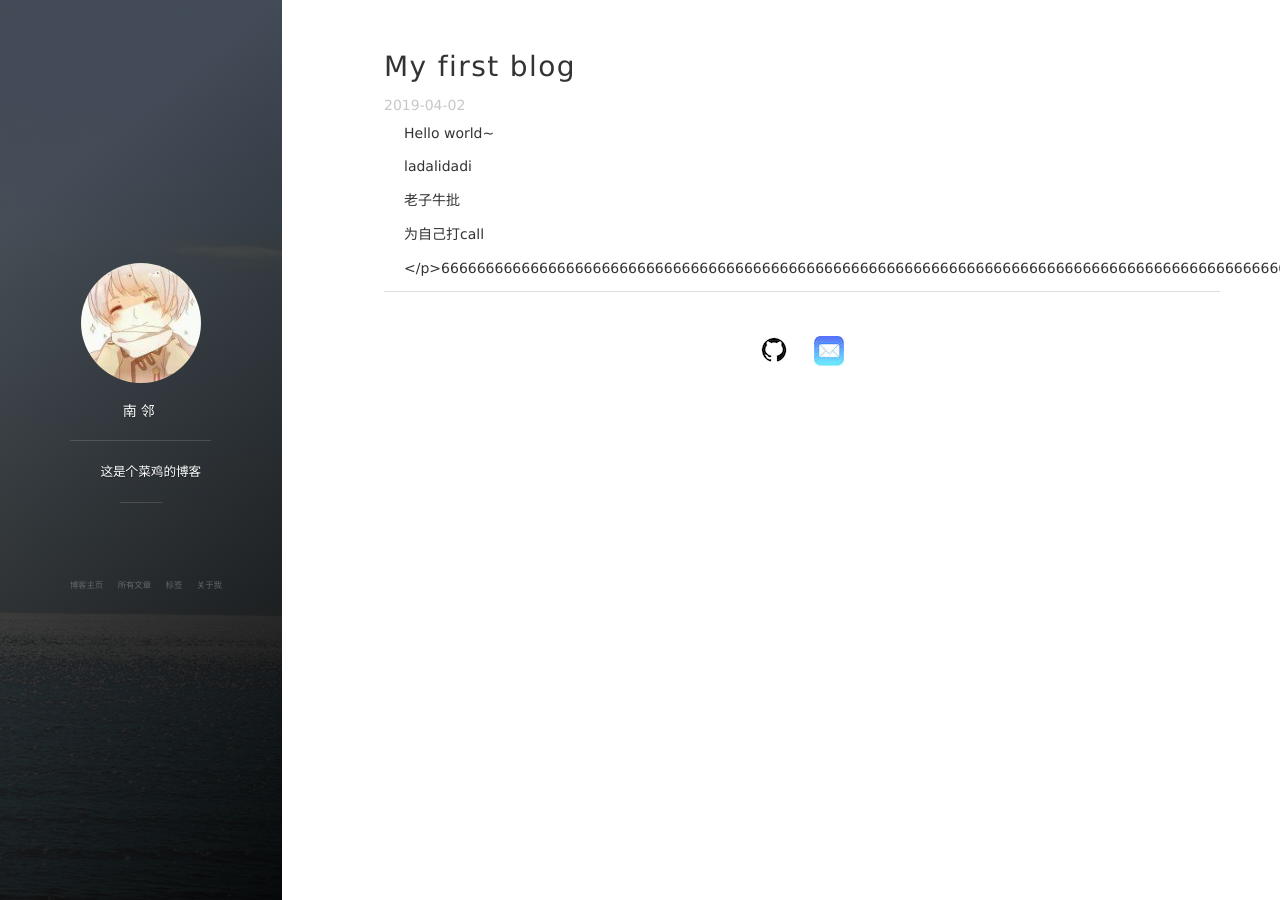
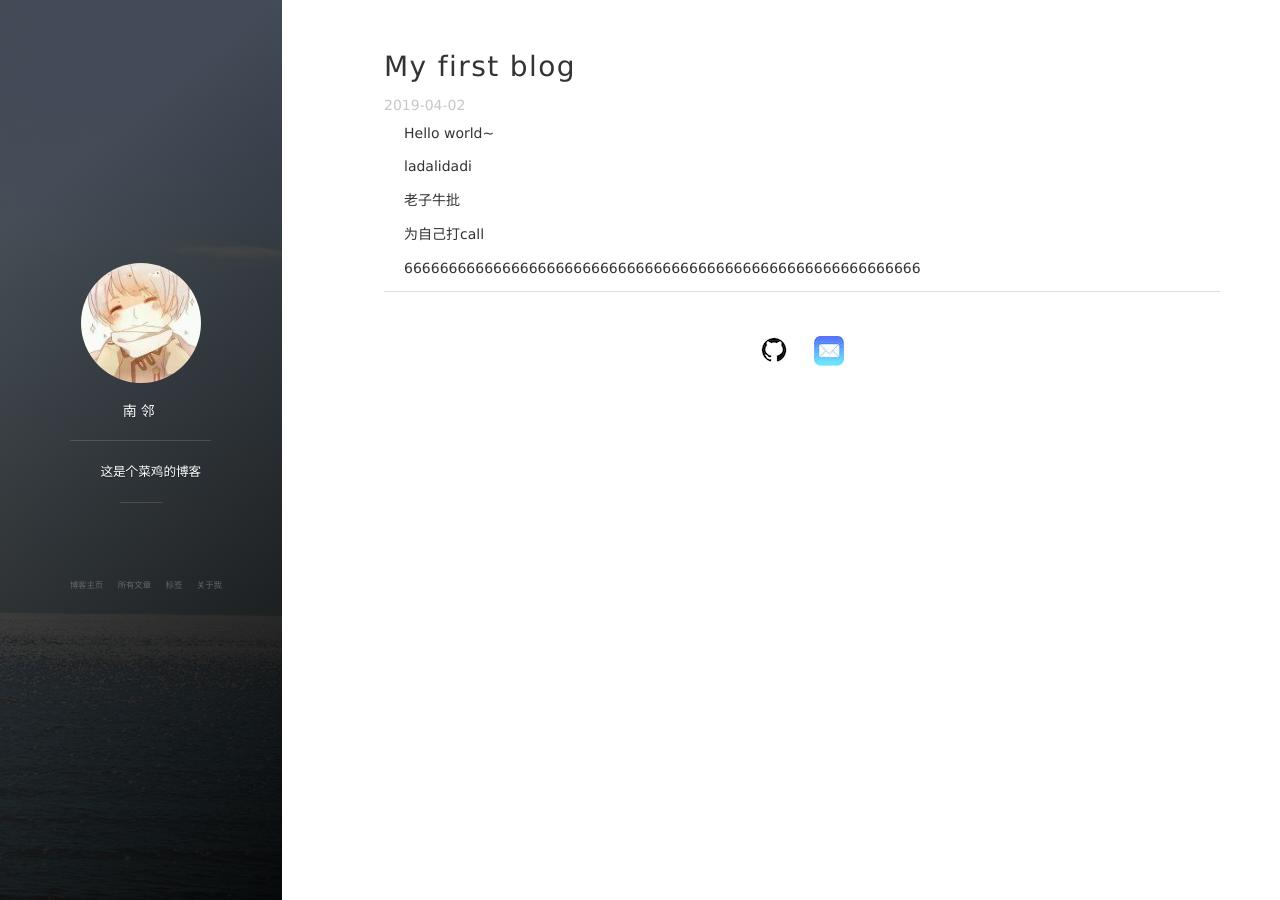
Before and after one commit to nanlin98/nanlin98.github.io, a Jekyll site: the page built from _posts/2019-04-02-My first blog.md, in a window 1280 px wide. Built offline with Jekyll 4.4.1, drawn with Linux system fonts in a browser that asks for light colours; nearby versions of some CDN libraries.

Commit message:
Update 2019-04-02-My first blog.md

```diff
--- a/_posts/2019-04-02-My first blog.md
+++ b/_posts/2019-04-02-My first blog.md
@@ -6,4 +6,4 @@ layout: post
 <p>ladalidadi</p>
 <p>老子牛批</p>
 <p>为自己打call</p>
-</p>66666666666666666666666666666666666666666666666666666666666666666666666666666666666666666666666666666666666666666</p>
+<p>6666666666666666666666666666666666666666666666666666666666</p>
```
